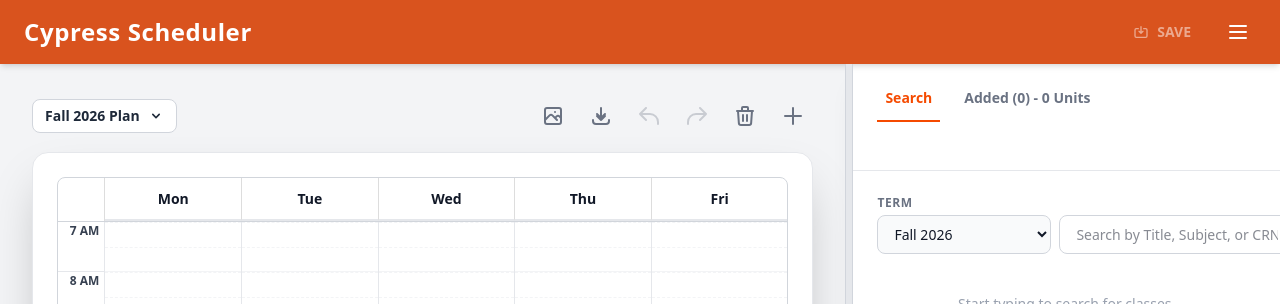
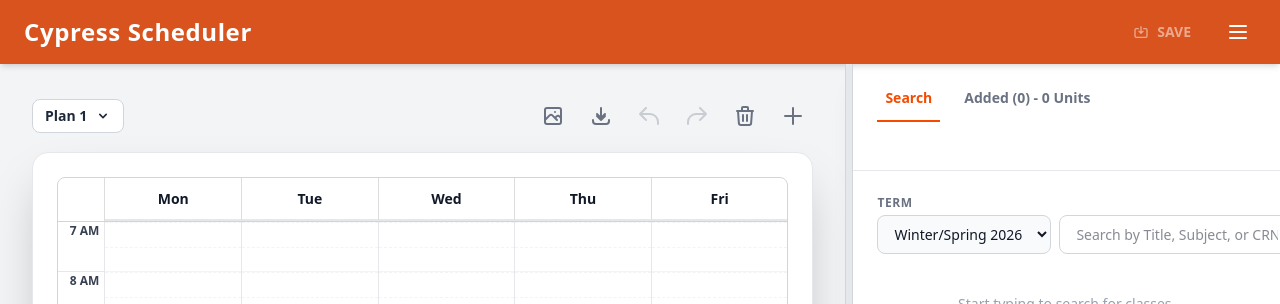
Before and after one commit to ThaiBenjamin/cypress-scheduler, a Next.js app: page / in a window 1280 px wide. Shown: the top 304 px of the page. Built offline with nearby package versions, Linux system fonts and the light colour scheme.

Commit message:
Fixed scraper issues

```diff
--- a/app/page.tsx
+++ b/app/page.tsx
@@ -106,7 +106,7 @@ type Theme = "light" | "dark" | "system";
 
 export default function Home() {
   const [searchQuery, setSearchQuery] = useState("");
-  const [termQuery, setTermQuery] = useState("2026-Fall");
+  const [termQuery, setTermQuery] = useState("2026-Winter/Spring");
 
   const [searchResults, setSearchResults] = useState<any[]>([]);
   const [isSearching, setIsSearching] = useState(false);
@@ -123,8 +123,6 @@ export default function Home() {
   const toastTimerRef = useRef<any>(null);
 
   const [expandedGroups, setExpandedGroups] = useState<Record<string, boolean>>({});
-
-  // NEW: State to hold the course we want to show in the Info Modal
   const [infoModalCourse, setInfoModalCourse] = useState<any>(null);
 
   const [past, setPast] = useState<HistoryState[]>([]);
@@ -223,7 +221,7 @@ export default function Home() {
       }
     } else {
       const defaultId = Date.now().toString();
-      const defaultSchedules = [{ id: defaultId, name: "Fall 2026 Plan", courses: [] }];
+      const defaultSchedules = [{ id: defaultId, name: "Plan 1", courses: [] }];
       setSchedules(defaultSchedules);
       setActiveScheduleId(defaultId);
       setLastSavedStateString(JSON.stringify({ schedules: defaultSchedules, activeId: defaultId }));
@@ -306,6 +304,12 @@ export default function Home() {
   }, [showWeekends]);
 
   const groupedSearchResults = useMemo(() => {
+    // 🛑 THE SAFETY CHECK 🛑
+    // If the API returns an error, searchResults won't be an array. Return early to avoid the crash!
+    if (!Array.isArray(searchResults)) {
+      return [];
+    }
+
     const groups = new Map<string, any>();
 
     searchResults.forEach(course => {
@@ -413,16 +417,22 @@ export default function Home() {
     try {
       const res = await fetch(`/api/courses?q=${encodeURIComponent(query)}&term=${term}`);
       const data = await res.json();
-      setSearchResults(data);
-
-      if (data.length > 0) {
-        const firstKey = `${data[0].subject} ${data[0].courseNumber}`;
-        setExpandedGroups({ [firstKey]: true });
+
+      // 🛑 THE SECOND SAFETY CHECK 🛑
+      if (Array.isArray(data)) {
+        setSearchResults(data);
+        if (data.length > 0) {
+          const firstKey = `${data[0].subject} ${data[0].courseNumber}`;
+          setExpandedGroups({ [firstKey]: true });
+        } else {
+          setExpandedGroups({});
+        }
       } else {
-        setExpandedGroups({});
+        setSearchResults([]);
       }
     } catch (err) {
       console.error("Search failed", err);
+      setSearchResults([]);
     }
     setIsSearching(false);
   }, []);
@@ -624,7 +634,6 @@ export default function Home() {
               <h2 className="font-extrabold text-blue-900 dark:text-blue-400 text-sm sm:text-base break-words">
                 {course.subject ? `${course.subject} ${course.courseNumber}` : course.courseNumber}
               </h2>
-              {/* THE NEW MODAL INFO BUTTON */}
               <button
                 onClick={(e) => {
                   e.stopPropagation();
@@ -1046,7 +1055,7 @@ export default function Home() {
                     >
                       <option value="2026-Fall">Fall 2026</option>
                       <option value="2026-Summer">Summer 2026</option>
-                      <option value="2026-Spring">Winter/Spring 2026</option>
+                      <option value="2026-Winter/Spring">Winter/Spring 2026</option>
                     </select>
 
                     <input
@@ -1083,7 +1092,6 @@ export default function Home() {
 
                             <div className="flex items-center gap-2 mb-0.5">
                               <h2 className="font-extrabold text-blue-900 dark:text-orange-400 text-base sm:text-lg break-words">{group.subject} {group.courseNumber}</h2>
-                              {/* THE NEW MODAL INFO BUTTON */}
                               <button
                                 onClick={(e) => {
                                   e.stopPropagation();
@@ -1220,7 +1228,7 @@ export default function Home() {
 
       </div>
 
-      {/* NEW: THE COURSE INFO MODAL OVERLAY */}
+      {/* THE COURSE INFO MODAL OVERLAY */}
       {infoModalCourse && (
         <div
           className="absolute inset-0 bg-black/60 backdrop-blur-sm flex items-center justify-center z-[70] p-4"
```
Also changed, not shown: 1 other file (tests, documents, lock files or other folders).
